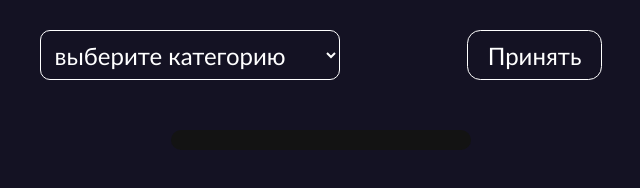
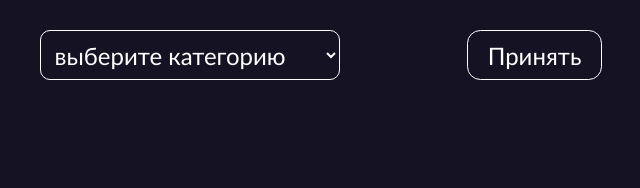
Before and after one commit to Wihtlake/News_Online, a plain HTML site: page index.html in a window 1280 px wide. Shown: the whole page, without its empty margins (319-959 px from the left). Drawn offline with Linux system fonts and the light colour scheme.

Commit message:
Version 2.0

```diff
--- a/index.html
+++ b/index.html
@@ -28,9 +28,6 @@
     </div>
     <div class="section">
         <div class="box_news">
-
-            <div class="news_box">
-        </div>
     </div>
     <script src="script.js"></script>
 </body>
```
